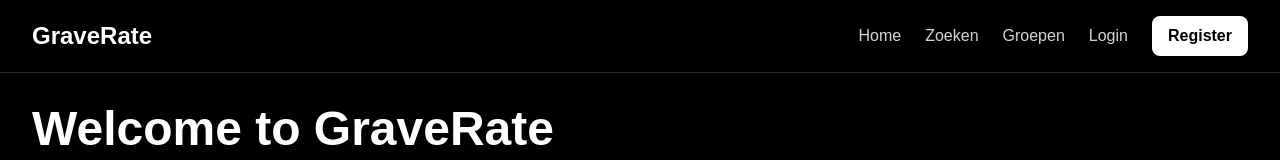
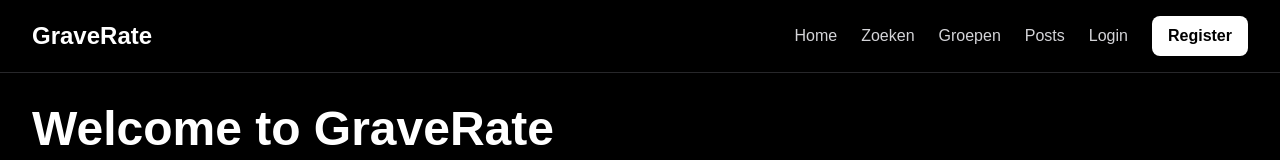
Before and after one commit to kiano948729/GraveRate, a React (Vite) app: page / in a window 1280 px wide. Shown: the top 160 px of the page. Built offline with nearby package versions, Linux system fonts and the light colour scheme; no server answers.

Commit message:
Update router.jsx

```diff
--- a/src/routes/router.jsx
+++ b/src/routes/router.jsx
@@ -46,6 +46,12 @@ function Layout() {
             className="text-zinc-300 hover:text-white transition"
           >
             Groepen
+          </Link>
+          <Link
+            to="/posts"
+            className="text-zinc-300 hover:text-white transition"
+          >
+            Posts
           </Link>
 
           {currentUser ? (
@@ -111,6 +117,7 @@ export const router = createBrowserRouter([
       { path: "group/:id", element: <GroupDetail /> },
       { path: "login", element: <Login /> },
       { path: "register", element: <Register /> },
+      { path: "posts", element: <Posts /> },
       {
         path: "profile",
         element: (
```
